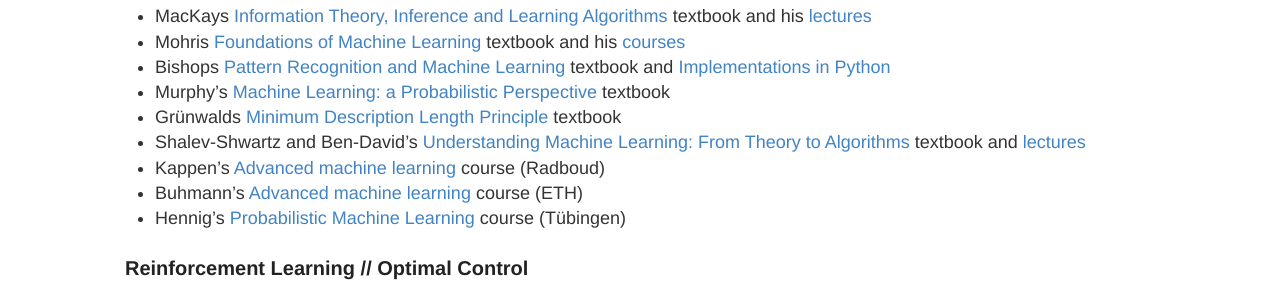
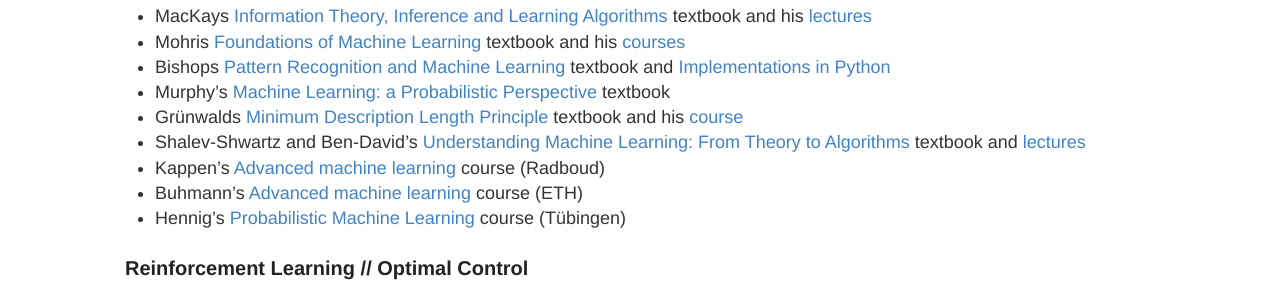
Before and after one commit to Mariusmarten/mariusmarten.github.io, a Jekyll site: the page built from resources.md, in a window 1280 px wide. Shown: the part 750-1050 px from the top of the page. Built offline with Jekyll 4.4.1, drawn with Linux system fonts in a browser that asks for light colours.

Commit message:
Update resources.md

```diff
--- a/resources.md
+++ b/resources.md
@@ -23,7 +23,7 @@ A collection of resources for Computational Neuroscience, Machine Learning and C
 - Bishops [Pattern Recognition and Machine Learning](http://users.isr.ist.utl.pt/~wurmd/Livros/school/Bishop%20-%20Pattern%20Recognition%20And%20Machine%20Learning%20-%20Springer%20%202006.pdf) textbook and
 [Implementations in Python](https://github.com/ctgk/PRML)
 - Murphy’s [Machine Learning: a Probabilistic Perspective](https://doc.lagout.org/science/Artificial%20Intelligence/Machine%20learning/Machine%20Learning_%20A%20Probabilistic%20Perspective%20%5BMurphy%202012-08-24%5D.pdf) textbook
-- Grünwalds [Minimum Description Length Principle](https://mitpress.mit.edu/books/minimum-description-length-principle) textbook
+- Grünwalds [Minimum Description Length Principle](https://mitpress.mit.edu/books/minimum-description-length-principle) textbook and his [course](https://homepages.cwi.nl/~pdg/teaching/inflearn/index.html)
 - Shalev-Shwartz and Ben-David's [Understanding Machine Learning: From Theory to Algorithms](https://www.cs.huji.ac.il/~shais/UnderstandingMachineLearning/understanding-machine-learning-theory-algorithms.pdf) textbook and [lectures](https://www.youtube.com/watch?v=b5NlRg8SjZg&list=PLPW2keNyw-usgvmR7FTQ3ZRjfLs5jT4BO&index=1)
 - Kappen's [Advanced machine learning](http://www.snn.ru.nl/~bertk/machinelearning/adv_ml.html) course (Radboud)
 - Buhmann's [Advanced machine learning](https://ml2.inf.ethz.ch/courses/aml/#questions) course (ETH)
```
